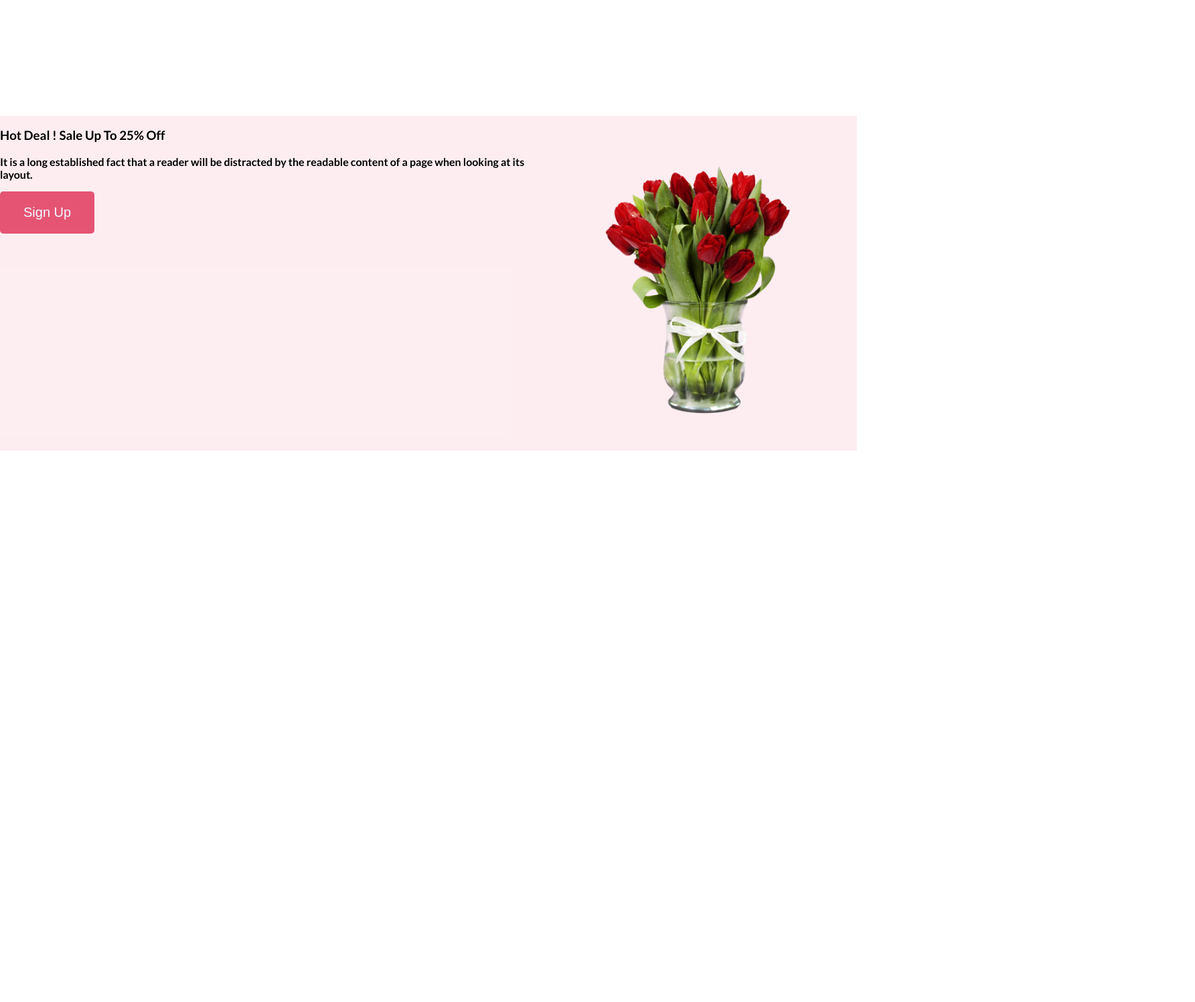
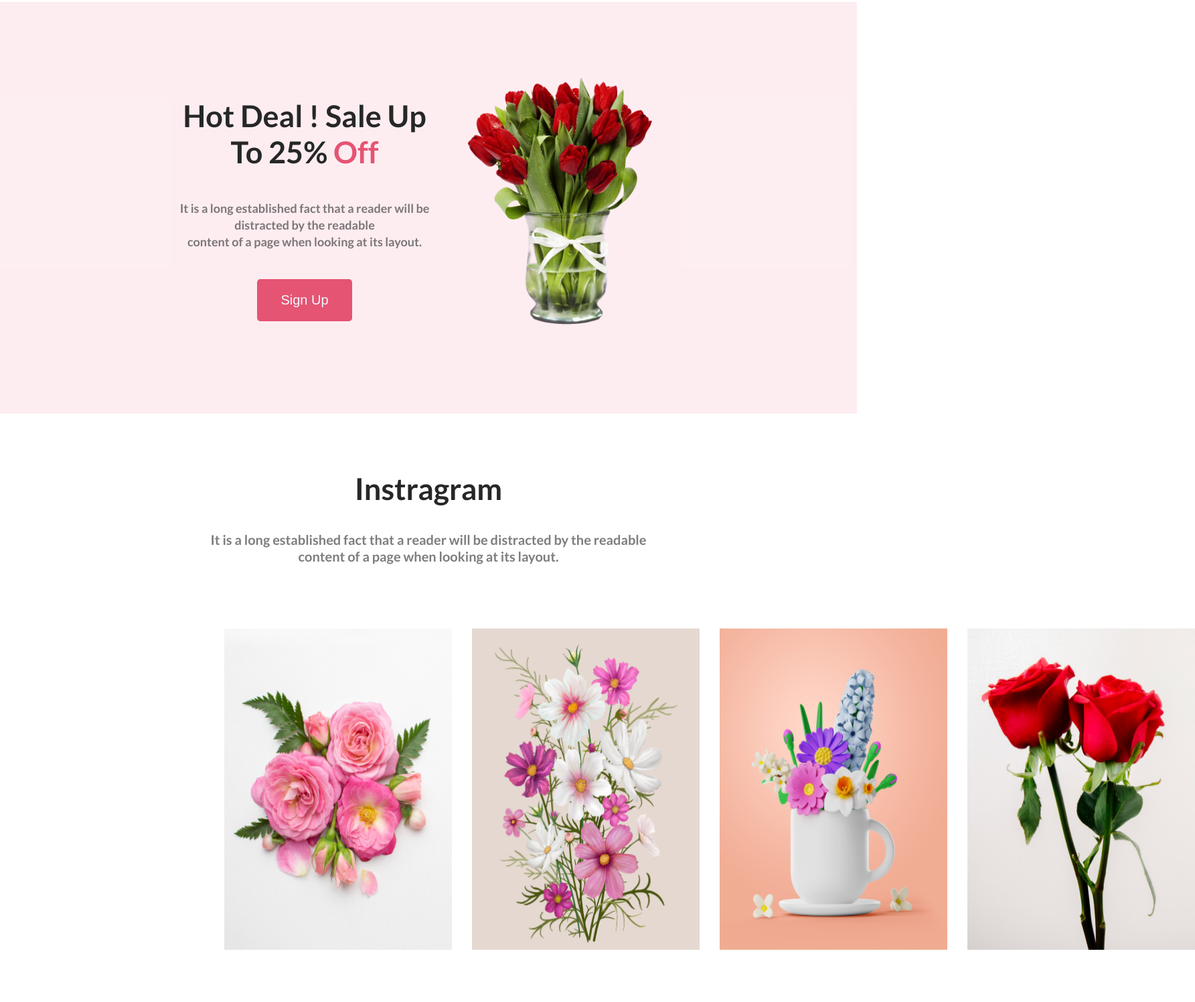
Before and after one commit to masudur-rahman-mamun/my-first-assignment, a plain HTML site: page index.html in a window 1280 px wide. Shown: the part 2648-4145 px from the top of the page at 67% size, 1785 px wide, since content can reach past the window. Before the commit the page ends 3347 px from the top, so only its background shows below. Drawn offline with Linux system fonts and the light colour scheme.

Commit message:
assignment

```diff
--- a/index.html
+++ b/index.html
@@ -92,10 +92,10 @@
             <div class="mid-container">
                 <div class="mid-description">
                     <h3>
-                        Hot Deal ! Sale Up To 25% Off
+                        Hot Deal ! Sale Up To 25% <span class="off">Off</span>
                     </h3>
                     <p>
-                        It is a long established fact that a reader will be distracted by the readable content of a page when looking at its layout.
+                        It is a long established fact that a reader will be distracted by the readable <br> content of a page when looking at its layout.
                     </p>
                     <button class="btn">Sign Up</button>
                 </div>
@@ -105,6 +105,22 @@
             </div>
 
         </section>
+        <!-- Instragram Section -->
+        <section class="ins-section">
+            <div class="ins-content">
+                <div class="ins-discription">
+                    <h2>Instragram</h2>
+                    <p>It is a long established fact that a reader will be distracted by the readable <br> content of a page when looking at its layout.</p>
+                </div>
+                <div class="ins-glr">
+                    <img src="image/ins-one.png" class="ins-img" alt="This is Instragram gallarey image">
+                    <img src="image/ins-two.png" class="ins-img" alt="This is Instragram gallarey image">
+                    <img src="image/ins-three.png" class="ins-img" alt="This is Instragram gallarey image">
+                    <img src="image/ins-four.png" class="ins-img" alt="This is Instragram gallarey image">
+                </div>
+            </div>
+        </section>
+
     </main>
     <footer>
 
--- a/style/style.css
+++ b/style/style.css
@@ -163,21 +163,76 @@ header {
 /* For Middle Section */
 .mid-section {
     background: rgba(229, 84, 115, 0.10);
+    height: 615px;
+    margin-top: 130px;
 
 }
 
 .mid-container {
     display: flex;
-
     justify-content: space-around;
-    */ align-items: center;
+    align-items: center;
     height: 500px;
-    margin-top: 300px;
+    margin: 0 auto;
+    width: 60%;
 }
 
-.mid-description {}
+.mid-description {
+    text-align: center;
+    margin-top: 75px;
+}
+.mid-description h3{
+    color: #272727;
+font-size: 45px;
+font-weight: 800;
+}
+.off{
+   color: #E55473;
+}
+.mid-description p{
+    color: rgba(39, 39, 39, 0.60);
+font-size: 18px;
+font-weight: 400;
+line-height: 25px;
+padding-bottom: 25px;
+}
 
 .mid-img {
     width: 290px;
-    margin: 70px 90px;
+    margin: 55px 40px;
+    padding-top: 100px;
 }
+
+/* For Instragram Section */
+.ins-content {
+    text-align: center;
+    margin: 85px 0px;
+}
+
+.ins-content h2 {
+    color: #272727;
+    font-size: 45px;
+    font-weight: 800;
+
+}
+
+.ins-content p {
+    color: rgba(39, 39, 39, 0.60);
+    font-size: 20px;
+    font-weight: 400;
+    line-height: 25px;
+}
+
+.ins-glr {
+    display: flex;
+    width: 50%;
+    margin: 0 auto;
+    padding: 75px 0px;
+}
+
+.ins-img {
+    width: 340px;
+    height: 480px;
+    margin: 0px 15px;
+
+}
```
Also changed, not shown: image/ins-four.png (renamed from image/Rectangle 6.png), image/ins-one.png (renamed from image/Flower 01.png), image/ins-three.png (renamed from image/Rectangle 5.png), image/ins-two.png (renamed from image/Rectangle 4.png).
